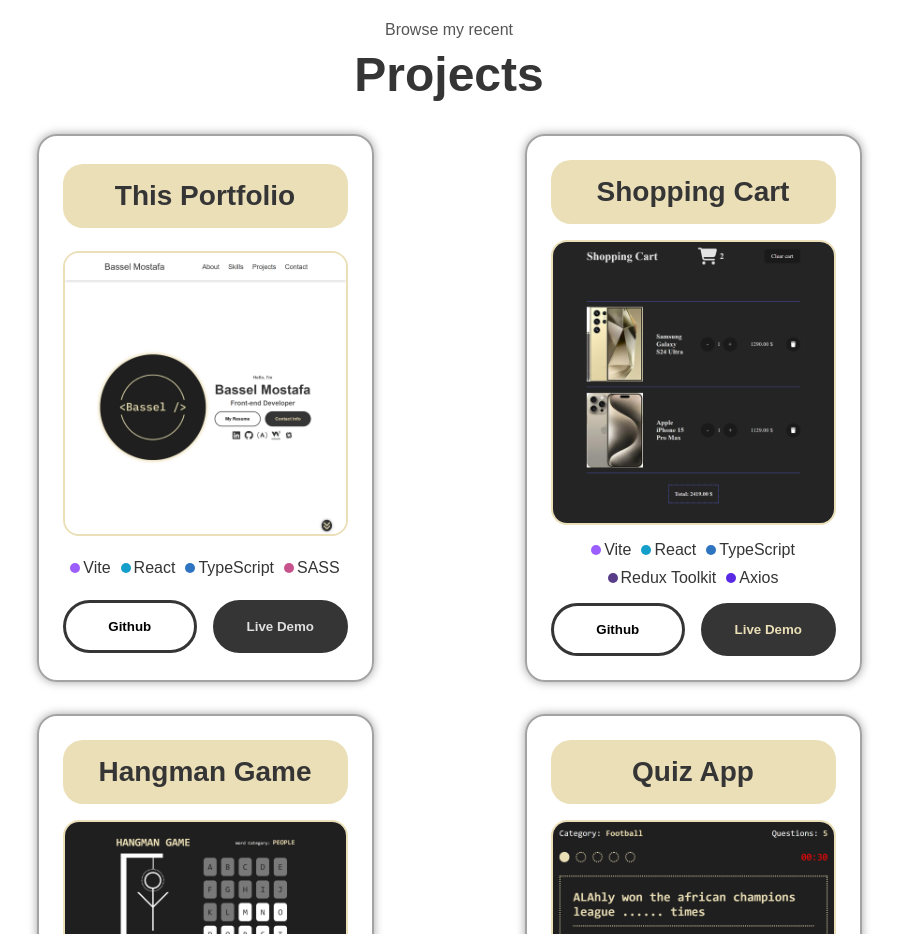
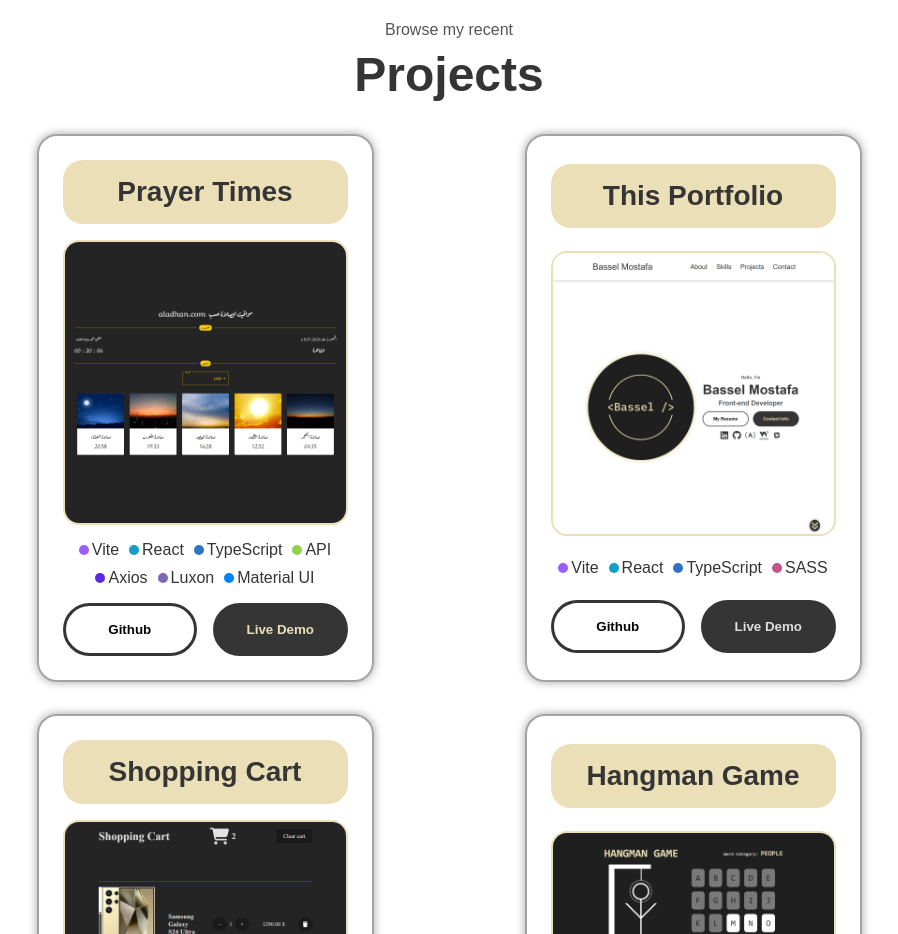
Before and after one commit to engrBassel/portfolio, a React (Vite) app: page / in a window 1280 px wide. Shown: the part 2560-3494 px from the top of the page, without its empty margins (191-1089 px from the left). Built offline with nearby package versions, Linux system fonts and the light colour scheme.

Commit message:
Adding prayer times project and adjusting the links of each project

```diff
--- a/src/assets/data/data.json
+++ b/src/assets/data/data.json
@@ -21,6 +21,23 @@
   },
   "projects": [
     {
+      "title": "Prayer Times",
+      "alt": "Prayer Times project image",
+      "techs": [
+        { "name": "Vite", "color": "#9c5dfe" },
+        { "name": "React", "color": "#149eca" },
+        { "name": "TypeScript", "color": "#2f74c0" },
+        { "name": "API", "color": "#92d050" },
+        { "name": "Axios", "color": "#5a29e4" },
+        { "name": "Luxon", "color": "#8065b4" },
+        { "name": "Material UI", "color": "#007fff" }
+      ],
+      "links": {
+        "repo": "prayer-times",
+        "deploy": "https://salawaty.netlify.app/"
+      }
+    },
+    {
       "title": "This Portfolio",
       "alt": "This Portfolio project image",
       "techs": [
@@ -29,7 +46,7 @@
         { "name": "TypeScript", "color": "#2f74c0" },
         { "name": "SASS", "color": "#c6538c" }
       ],
-      "repo": "portfolio"
+      "links": { "repo": "portfolio", "deploy": "" }
     },
     {
       "title": "Shopping Cart",
@@ -41,7 +58,7 @@
         { "name": "Redux Toolkit", "color": "#593d88" },
         { "name": "Axios", "color": "#5a29e4" }
       ],
-      "repo": "shopping-cart"
+      "links": { "repo": "shopping-cart", "deploy": "github" }
     },
     {
       "title": "Hangman Game",
@@ -51,7 +68,7 @@
         { "name": "CSS", "color": "#563d7c" },
         { "name": "JavaScript", "color": "#f1e05a" }
       ],
-      "repo": "hangman-game"
+      "links": { "repo": "hangman-game", "deploy": "github" }
     },
     {
       "title": "Quiz App",
@@ -61,7 +78,7 @@
         { "name": "CSS", "color": "#563d7c" },
         { "name": "JavaScript", "color": "#f1e05a" }
       ],
-      "repo": "quiz-app"
+      "links": { "repo": "quiz-app", "deploy": "github" }
     },
     {
       "title": "Memory Game",
@@ -71,7 +88,7 @@
         { "name": "CSS", "color": "#563d7c" },
         { "name": "JavaScript", "color": "#f1e05a" }
       ],
-      "repo": "memory-game"
+      "links": { "repo": "memory-game", "deploy": "github" }
     },
     {
       "title": "Typing Test",
@@ -81,7 +98,7 @@
         { "name": "CSS", "color": "#563d7c" },
         { "name": "JavaScript", "color": "#f1e05a" }
       ],
-      "repo": "typing-speed-test"
+      "links": { "repo": "typing-speed-test", "deploy": "github" }
     },
     {
       "title": "Image Slider",
@@ -91,7 +108,7 @@
         { "name": "CSS", "color": "#563d7c" },
         { "name": "JavaScript", "color": "#f1e05a" }
       ],
-      "repo": "image-slider"
+      "links": { "repo": "image-slider", "deploy": "github" }
     },
     {
       "title": "Serial Generator",
@@ -101,7 +118,7 @@
         { "name": "CSS", "color": "#563d7c" },
         { "name": "JavaScript", "color": "#f1e05a" }
       ],
-      "repo": "serial-generator"
+      "links": { "repo": "serial-generator", "deploy": "github" }
     },
     {
       "title": "Repos Fetch",
@@ -111,7 +128,7 @@
         { "name": "CSS", "color": "#563d7c" },
         { "name": "JavaScript", "color": "#f1e05a" }
       ],
-      "repo": "github-repos-fetching"
+      "links": { "repo": "github-repos-fetching", "deploy": "github" }
     },
     {
       "title": "Countdown Timer",
@@ -121,7 +138,7 @@
         { "name": "CSS", "color": "#563d7c" },
         { "name": "JavaScript", "color": "#f1e05a" }
       ],
-      "repo": "countdown-timer"
+      "links": { "repo": "countdown-timer", "deploy": "github" }
     },
     {
       "title": "Template 4",
@@ -130,7 +147,7 @@
         { "name": "HTML", "color": "#e34c26" },
         { "name": "CSS", "color": "#563d7c" }
       ],
-      "repo": "template4"
+      "links": { "repo": "template4", "deploy": "github" }
     },
     {
       "title": "Template 3",
@@ -139,7 +156,7 @@
         { "name": "HTML", "color": "#e34c26" },
         { "name": "CSS", "color": "#563d7c" }
       ],
-      "repo": "template3"
+      "links": { "repo": "template3", "deploy": "github" }
     },
     {
       "title": "Template 2",
@@ -148,7 +165,7 @@
         { "name": "HTML", "color": "#e34c26" },
         { "name": "CSS", "color": "#563d7c" }
       ],
-      "repo": "template2"
+      "links": { "repo": "template2", "deploy": "github" }
     },
     {
       "title": "Template 1",
@@ -157,7 +174,7 @@
         { "name": "HTML", "color": "#e34c26" },
         { "name": "CSS", "color": "#563d7c" }
       ],
-      "repo": "template1"
+      "links": { "repo": "template1", "deploy": "github" }
     }
   ]
 }
--- a/src/components/5-projects-section/projects/Projects.tsx
+++ b/src/components/5-projects-section/projects/Projects.tsx
@@ -11,17 +11,17 @@ function Projects() {
             title: string;
             alt: string;
             techs: { name: string; color: string }[];
-            repo: string;
+            links: { repo: string; deploy: string };
           },
           indx: number
         ) => (
           <Project
-            key={project.repo}
+            key={project.links.repo}
             title={project.title}
             imgSrc={imgSrcs[indx]}
             alt={project.alt}
             techs={project.techs}
-            repo={project.repo}
+            links={project.links}
           />
         )
       )}
--- a/src/components/5-projects-section/projects/project/Project.tsx
+++ b/src/components/5-projects-section/projects/project/Project.tsx
@@ -7,13 +7,13 @@ function Project({
   imgSrc,
   alt,
   techs,
-  repo,
+  links,
 }: {
   title: string;
   imgSrc: string;
   alt: string;
   techs: { name: string; color: string }[];
-  repo: string;
+  links: { repo: string; deploy: string };
 }) {
   return (
     <div className="project main-box">
@@ -35,7 +35,7 @@ function Project({
           )
         )}
       </div>
-      <ProjectBtns repo={repo} />
+      <ProjectBtns links={links} />
     </div>
   );
 }
--- a/src/components/5-projects-section/projects/project/ProjectBtns.tsx
+++ b/src/components/5-projects-section/projects/project/ProjectBtns.tsx
@@ -1,13 +1,13 @@
-function ProjectBtns({ repo }: { repo: string }) {
+function ProjectBtns({ links }: { links: { repo: string; deploy: string } }) {
   return (
     <div className="project__btns">
       <button
         type="button"
         className="btn--outline"
         onClick={() =>
-          window.open(`https://github.com/engrBassel/${repo}`, "_blank")
+          window.open(`https://github.com/engrBassel/${links.repo}`, "_blank")
         }
-        disabled={repo == "" ? true : false}
+        disabled={links.repo == "" ? true : false}
       >
         Github
       </button>
@@ -15,9 +15,14 @@ function ProjectBtns({ repo }: { repo: string }) {
         type="button"
         className="btn"
         onClick={() =>
-          window.open(`https://engrbassel.github.io/${repo}`, "_blank")
+          links.deploy == "github"
+            ? window.open(
+                `https://engrbassel.github.io/${links.repo}`,
+                "_blank"
+              )
+            : window.open(links.deploy)
         }
-        disabled={repo == "" || repo == "portfolio" ? true : false}
+        disabled={links.deploy == "" ? true : false}
       >
         Live Demo
       </button>
--- a/src/components/5-projects-section/projects/projectsImgs.ts
+++ b/src/components/5-projects-section/projects/projectsImgs.ts
@@ -1,3 +1,4 @@
+import prayerTimesImgSrc from "../../../assets/images/prayer-times.png";
 import thisPortfolioImgSrc from "../../../assets/images/this-portfolio.png";
 import shoppingCartImgSrc from "../../../assets/images/shopping-cart.png";
 import hangmanGameImgSrc from "../../../assets/images/hangman-game.png";
@@ -14,6 +15,7 @@ import template2ImgSrc from "../../../assets/images/template2.png";
 import template1ImgSrc from "../../../assets/images/template1.png";
 
 const imgSrcs = [
+  prayerTimesImgSrc,
   thisPortfolioImgSrc,
   shoppingCartImgSrc,
   hangmanGameImgSrc,
```
Also changed, not shown: src/assets/images/prayer-times.png (added).
